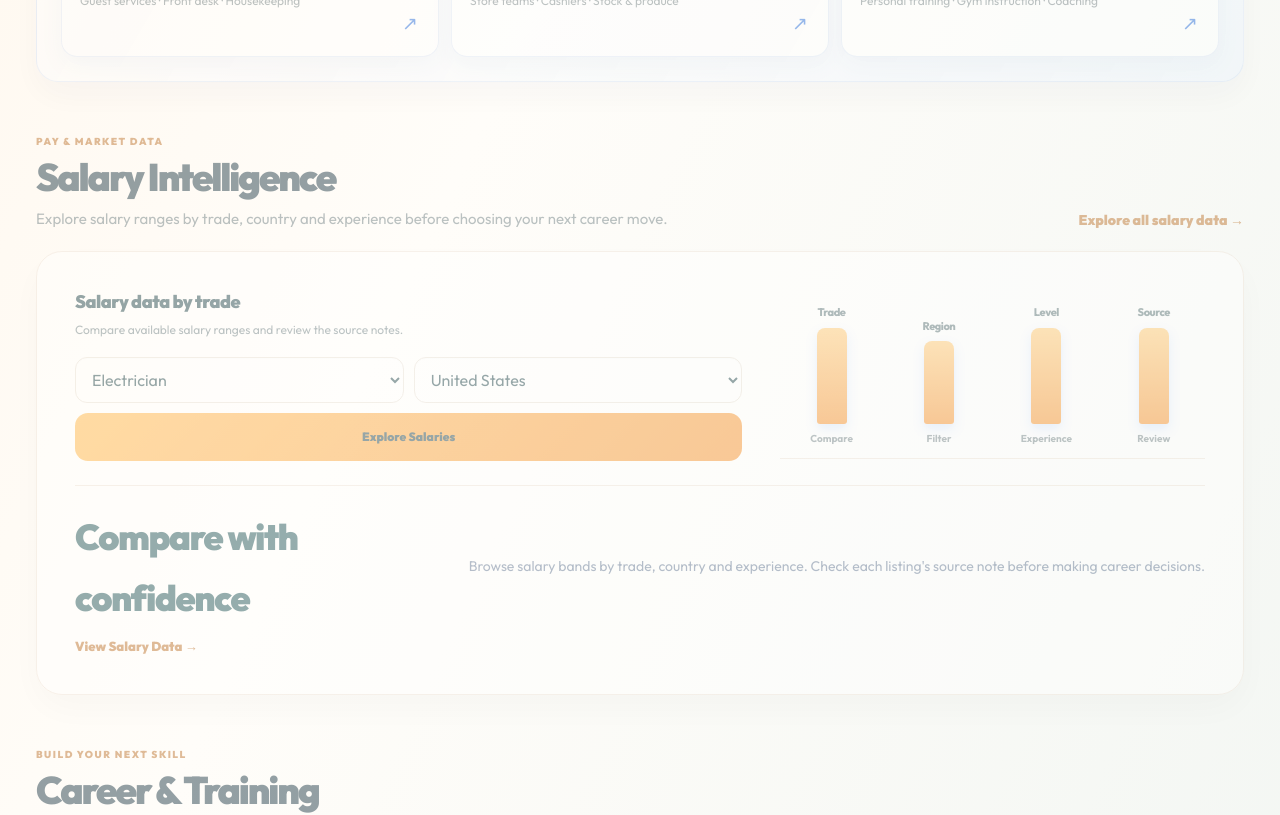
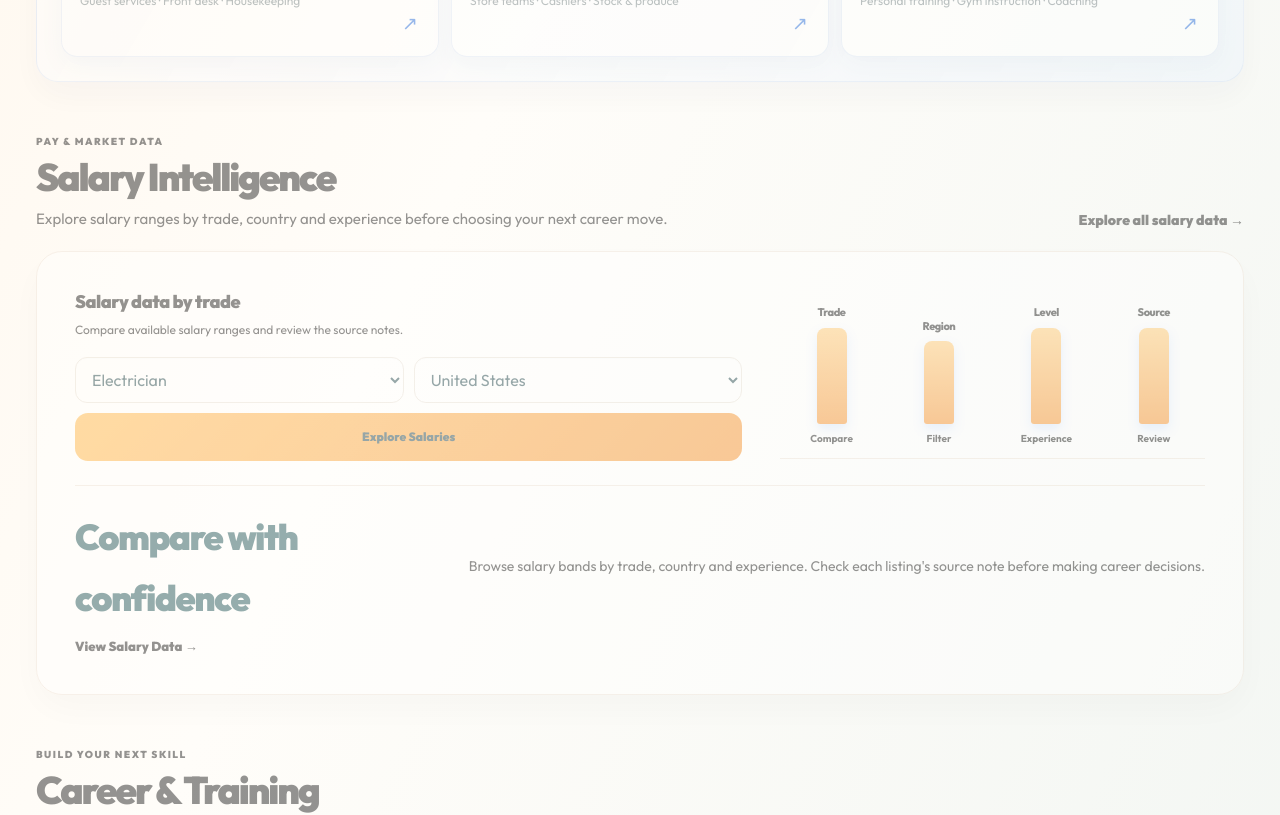
Before and after one commit to brainsparkbyzm-ai/zibahub-w, a Next.js app: page / in a window 1280 px wide. Shown: the part 1820-2635 px from the top of the page. Built offline with nearby package versions, Linux system fonts and the light colour scheme; no server answers; the database is empty.

Commit message:
Set readable black text on cream homepage sections

```diff
--- a/styles/homepage-fixes.css
+++ b/styles/homepage-fixes.css
@@ -397,3 +397,29 @@ body.zh-app .zh-home-refresh .zh-hire { background:linear-gradient(135deg,#123d4
   body.zh-app .zh-home-refresh .zh-feature-section *,
   body.zh-app .zh-home-refresh .zh-visual>img { animation:none!important; transition:none!important; }
 }
+
+
+/* Improve contrast on the cream homepage information sections only. */
+body.zh-app .zh-home-refresh .zh-feature-heading h2,
+body.zh-app .zh-home-refresh .zh-feature-heading p,
+body.zh-app .zh-home-refresh .zh-feature-heading > div > span,
+body.zh-app .zh-home-refresh .zh-feature-heading > a,
+body.zh-app .zh-home-refresh .zh-salary-panel,
+body.zh-app .zh-home-refresh .zh-salary-controls > b,
+body.zh-app .zh-home-refresh .zh-salary-controls > span,
+body.zh-app .zh-home-refresh .zh-bars b,
+body.zh-app .zh-home-refresh .zh-bars small,
+body.zh-app .zh-home-refresh .zh-insight,
+body.zh-app .zh-home-refresh .zh-insight p,
+body.zh-app .zh-home-refresh .zh-insight p:first-child,
+body.zh-app .zh-home-refresh .zh-insight a,
+body.zh-app .zh-home-refresh .zh-training-grid > a,
+body.zh-app .zh-home-refresh .zh-training-grid > a > strong,
+body.zh-app .zh-home-refresh .zh-training-grid > a > span,
+body.zh-app .zh-home-refresh .zh-training-grid > a > em,
+body.zh-app .zh-home-refresh .zh-guides-grid > a,
+body.zh-app .zh-home-refresh .zh-guides-grid > a > small,
+body.zh-app .zh-home-refresh .zh-guides-grid > a > strong,
+body.zh-app .zh-home-refresh .zh-guides-grid > a > em {
+  color:#111111 !important;
+}
```
